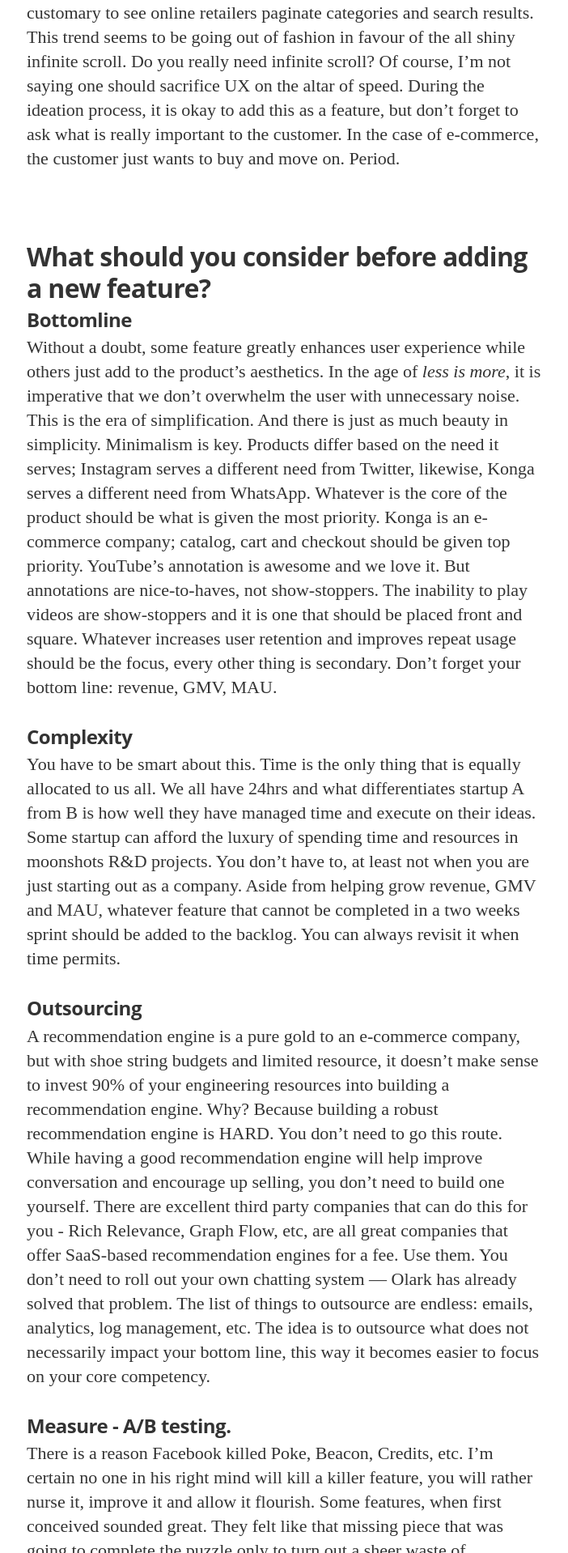
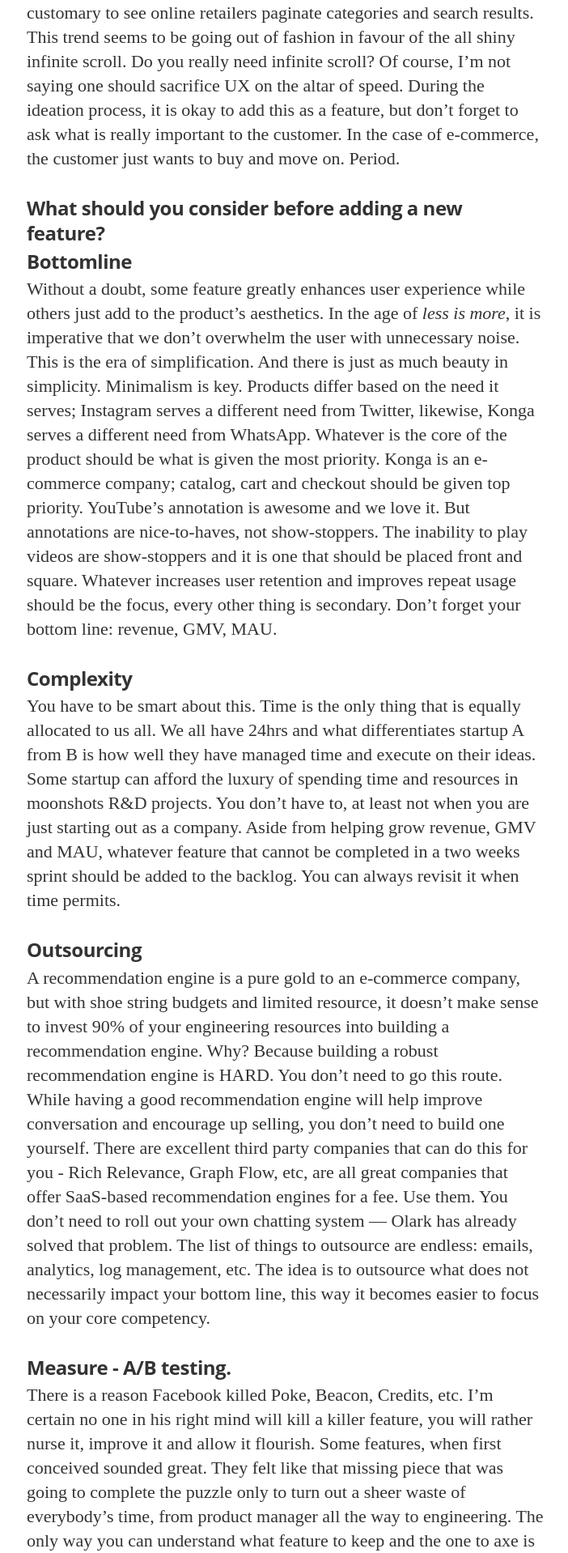
Before and after one commit to cyberomin/cyberomin.github.io, a Jekyll site: the page built from _posts/2015-12-19-product-features-gmv.markdown, in a window 1280 px wide. Shown: the part 4209-6127 px from the top of the page at 81% size, without its empty margins (287-989 px from the left). Built offline with Jekyll 4.4.1, drawn with Linux system fonts in a browser that asks for light colours; nearby versions of some CDN libraries; some web fonts are replaced; library files that are not in the unit come from our copies; Markdown is read by kramdown in place of the engine named in the settings; comment, search, counter and statistics services are not loaded.

Commit message:
Fixed formatting

```diff
--- a/_posts/2015-12-19-product-features-gmv.markdown
+++ b/_posts/2015-12-19-product-features-gmv.markdown
@@ -40,8 +40,7 @@ This post isn’t intended to push you away from improving and working on new fe
 - How much will intelligent search drive sales?
 
 Always ask yourself; "what is most important to the consumer?” Pinterest popularised the infinite scroll, before now, it was almost customary to see online retailers paginate categories and search results. This trend seems to be going out of fashion in favour of the all shiny infinite scroll. Do you really need infinite scroll? Of course, I’m not saying one should sacrifice UX on the altar of speed. During the ideation process, it is okay to add this as a feature, but don’t forget to ask what is really important to the customer. In the case of e-commerce, the customer just wants to buy and move on. Period.
-
-##What should you consider before adding a new feature?
+###What should you consider before adding a new feature?
 
 ####Bottomline
 Without a doubt, some feature greatly enhances user experience while others just add to the product's aesthetics. In the age of <em>less is more</em>, it is imperative that we don’t overwhelm the user with unnecessary noise. This is the era of simplification. And there is just as much beauty in simplicity. Minimalism is key. Products differ based on the need it serves; Instagram serves a different need from Twitter, likewise, Konga serves a different need from WhatsApp. Whatever is the core of the product should be what is given the most priority. Konga is an e-commerce company; catalog, cart and checkout should be given top priority. YouTube’s annotation is awesome and we love it. But annotations are nice-to-haves, not show-stoppers. The inability to play videos are show-stoppers and it is one that should be placed front and square. Whatever increases user retention and improves repeat usage should be the focus, every other thing is secondary. Don’t forget your bottom line: revenue, GMV, MAU.
```
